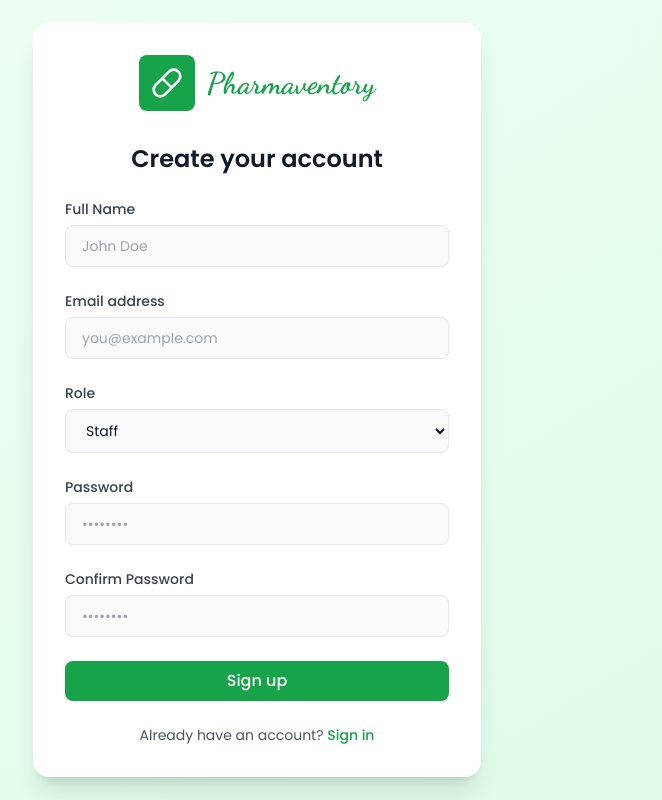
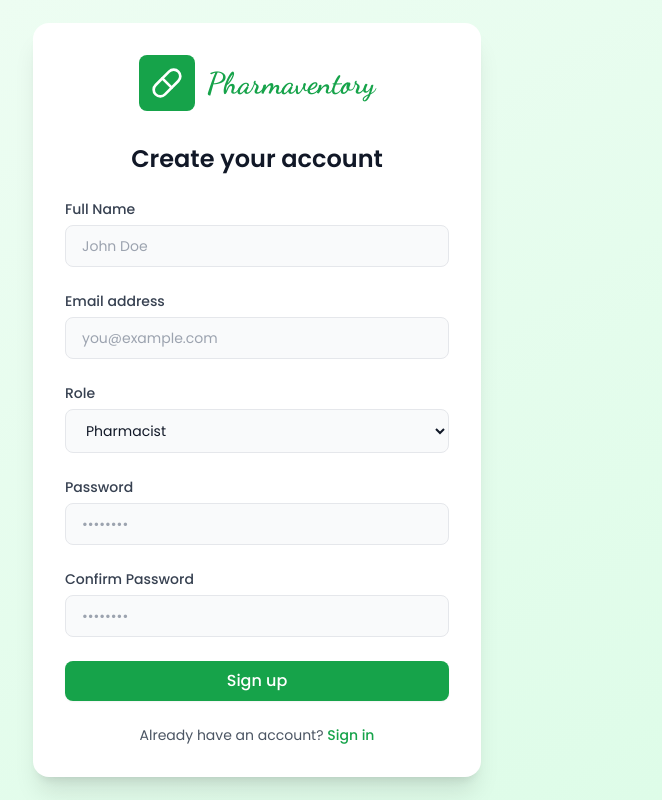
Before and after one commit to akshdotsh/pharma-fe, a React (Vite) app: page /signup in a window 1280 px wide. Shown: the whole page, without its empty margins (383-1045 px from the left). Built offline with nearby package versions, Linux system fonts and the light colour scheme; no server answers; a web font is replaced by a local one.

Commit message:
Update Signup.tsx

```diff
--- a/src/pages/Signup.tsx
+++ b/src/pages/Signup.tsx
@@ -14,7 +14,7 @@ const Signup: React.FC = () => {
     email: '',
     password: '',
     confirmPassword: '',
-    role: 'staff' as 'admin' | 'pharmacist' | 'staff',
+    role: 'supplier' as 'admin' | 'pharmacist' | 'supplier',
   });
   const [error, setError] = useState('');
   const [loading, setLoading] = useState(false);
@@ -119,8 +119,8 @@ const Signup: React.FC = () => {
                 onChange={(e) => setFormData({ ...formData, role: e.target.value as any })}
                 className="input-field"
               >
-                <option value="staff">Staff</option>
                 <option value="pharmacist">Pharmacist</option>
+                <option value="staff">Supplier</option>
                 <option value="admin">Admin</option>
               </select>
             </div>
```
